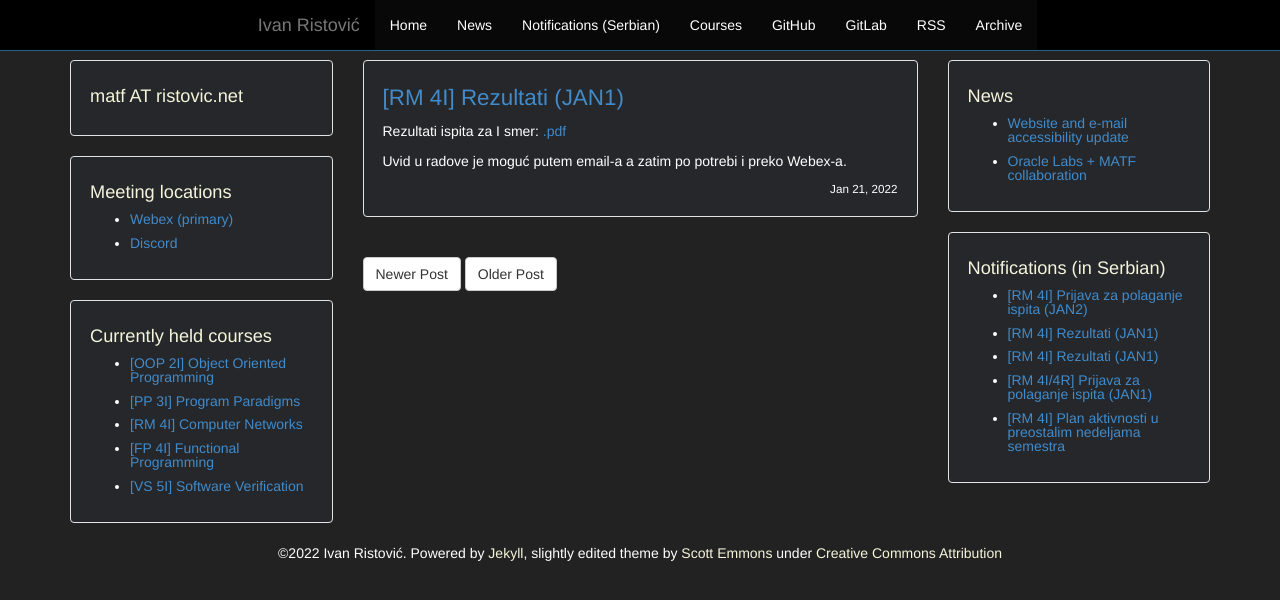
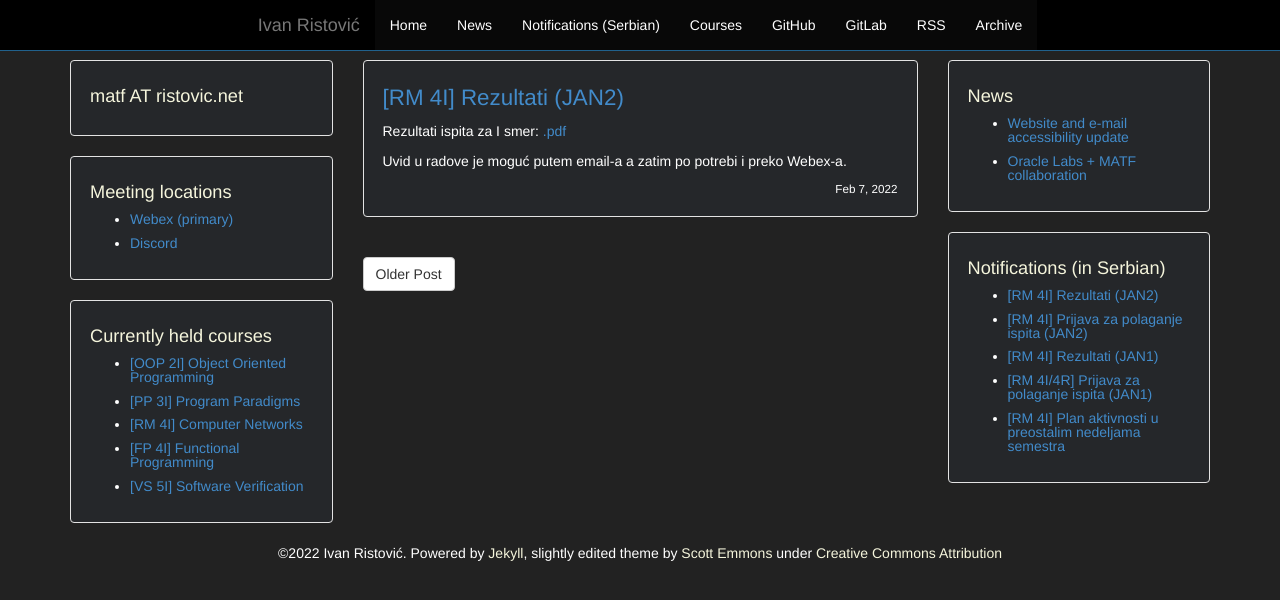
Before and after one commit to ivan-ristovic/ivan-ristovic.github.io, a Jekyll site: the page built from _posts/2021_2022/2022-02-07-rm-results-jan2.md, in a window 1280 px wide. Shown: the top 600 px of the page. Built offline with Jekyll 4.4.1, drawn with Linux system fonts in a browser that asks for light colours.

Commit message:
[RM] JAN2 Results

```diff
--- a/_posts/2021_2022/2022-02-07-rm-results-jan2.md
+++ b/_posts/2021_2022/2022-02-07-rm-results-jan2.md
@@ -1,8 +1,8 @@
 ---
 layout: post
 course: RM 4I
-title: "Rezultati (JAN1)"
-date: 2022-01-21 13:30:00 +0100
+title: "Rezultati (JAN2)"
+date: 2022-02-07 11:00:00 +0100
 comments: false
 ---
 
```
